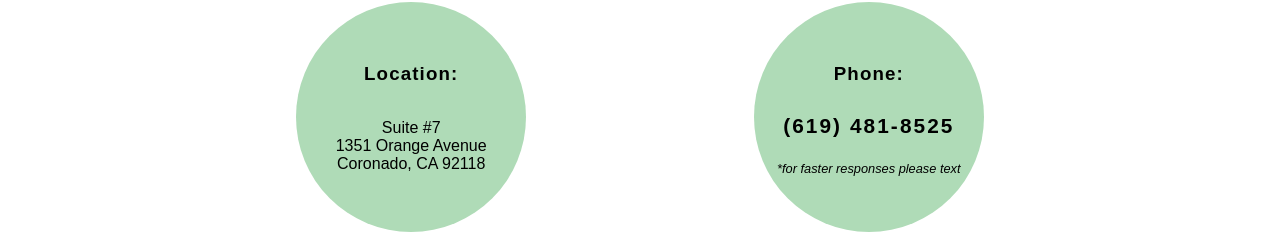
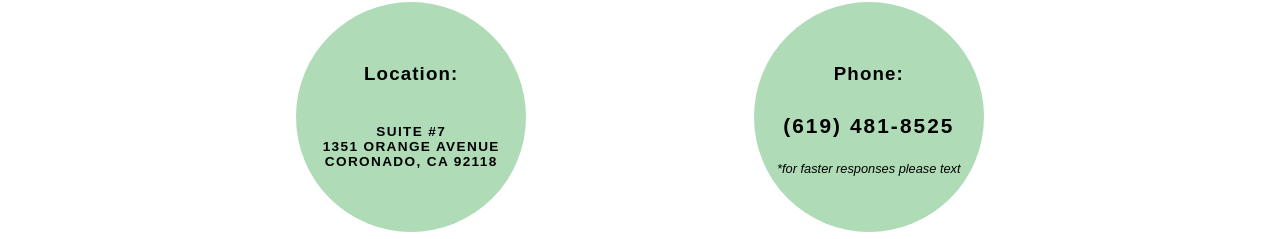
Before and after one commit to AndyS1988/ifeelpretty, a React (Create React App) app: page / in a window 1280 px wide. Shown: the part 2301-2540 px from the top of the page. Built offline with nearby package versions, Linux system fonts and the light colour scheme.

Commit message:
added anchor tag to location in contact component

```diff
--- a/src/Contact/Contact.css
+++ b/src/Contact/Contact.css
@@ -9,7 +9,8 @@
   	background-size: cover;
 }
 
-.title-link {
+.title-link,
+#address-link {
 	color: #000;
 	padding: 0.5em;
 	font-size: 1.3em;
@@ -17,11 +18,19 @@
 	border-radius: 10px;
 }
 
-.title-link:visited {
+#address-link {
+	font-size: 0.85em;
+}
+
+.title-link:visited,
+#address-link:visited {
 	color: #000;
 }
 
-.title-link:hover, .title-link:active {
+.title-link:hover,
+.title-link:active,
+#address-link:hover,
+#address-link:active {
 	color: #000;
 	box-shadow: 0 4px 8px 0 rgba(0, 0, 0, 0.2), 0 6px 20px 0 rgba(0, 0, 0, 0.19);
 }
--- a/src/Contact/Contact.js
+++ b/src/Contact/Contact.js
@@ -7,7 +7,7 @@ const Contact = () => {
     <div id="contact" className="main-div centered-column">
       <section className="main-div-title container-contact-header">
         <h2>Schedule appointment now at:</h2>
-        <a href="sms:+16194818525?body=Hello Sofia, I would like to see if you are available for " className="title-link">(619) 481-8525</a>
+        <a href="sms:+16194818525" className="title-link">(619) 481-8525</a>
       </section>
       <section className="container-contact-map">
         <iframe
@@ -23,13 +23,18 @@ const Contact = () => {
         <div id="address" className="centered-row">
           <div className="inner-circle centered-column-center">
             <h3>Location:</h3>
-            <p>Suite #7<br />1351 Orange Avenue<br />Coronado, CA 92118</p>
+              <a href="https://www.google.com/maps/place/1351+Orange+Ave,+Coronado,+CA+92118/@32.6825772,-117.1797197,17z/data=!3m1!4b1!4m5!3m4!1s0x80deaccc4ec559dd:0x3831ca820affcb01!8m2!3d32.6825772!4d-117.177531"
+                target="_blank"
+                rel="noopener noreferrer"
+                id="address-link">
+                <p>Suite #7<br />1351 Orange Avenue<br />Coronado, CA 92118</p>
+              </a>
           </div>
         </div>
         <div id="phone" className="centered-row">
           <div className="inner-circle centered-column-center">
             <h3>Phone:</h3>
-            <a href="sms:+16194818525?body=Hello Sofia, I would like to schedule a " className="title-link">(619) 481-8525</a>
+            <a href="sms:+16194818525" className="title-link">(619) 481-8525</a>
             <p style={{fontStyle: "italic", fontSize: "0.8em"}}>*for faster responses please text</p>
           </div>
         </div>
```
